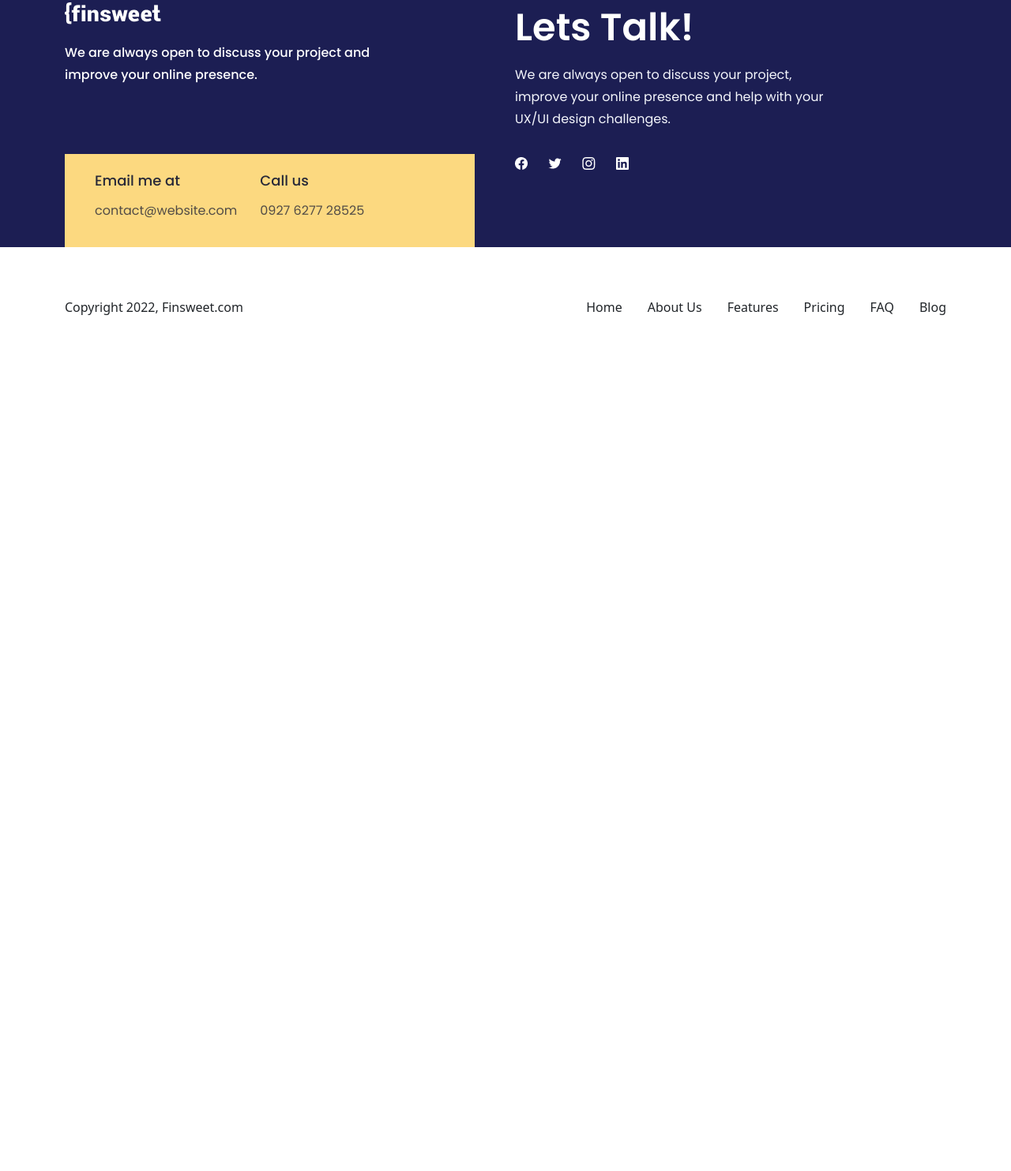
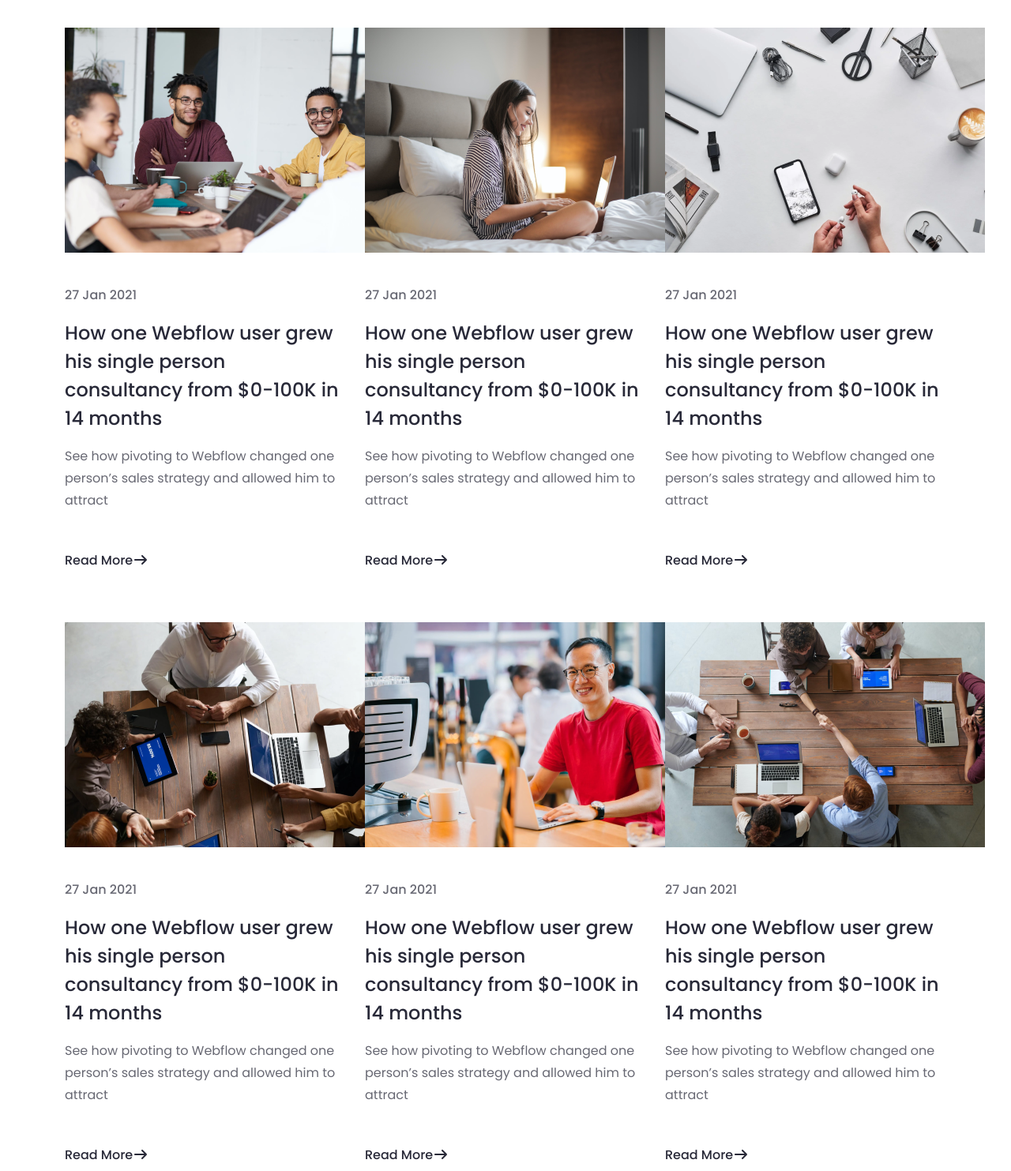
Before and after one commit to SahariorRidoy/CIT-Webflow-Agency-Bootstrap, a plain HTML site: page blog.html in a window 1280 px wide. Shown: the part 1314-2797 px from the top of the page at 79% size. Before the commit the page ends 1795 px from the top, so only its background shows below. Drawn offline with Linux system fonts and the light colour scheme.

Commit message:
Added Blog Section Blogs

```diff
--- a/blog.html
+++ b/blog.html
@@ -43,7 +43,7 @@
     </header>
 
 <main>
-    <section class="blog-section">
+    <section class="blog-section-banner">
         <div class="container">
             <div class="row">
                 <div class="col-lg-12">
@@ -65,7 +65,68 @@
         </div>
     </section>
 
-
+<!-- Blog Section -->
+<section class="blog-section">
+    <div class="container">
+        <div class="row">
+            <div class="col-lg-12">
+                <h2>Our blog</h2>
+                <div class="row">
+                    <div class="col-lg-4">
+                        <img src="images/blog/blog-1.png" alt="">
+                        <p class="date">27 Jan 2021</p>
+                        <h3>How one Webflow user grew his single person consultancy from $0-100K in 14 months</h3>
+                        <p>See how pivoting to Webflow changed one person’s sales strategy and allowed him to attract</p>
+                        <button><a href="read-blog.html">Read More<i class="fa-solid fa-arrow-right"></i
+                            > </a></button>
+                    </div>
+                    <div class="col-lg-4">
+                        <img src="images/blog/blog-2.png" alt="">
+                        <p class="date">27 Jan 2021</p>
+                        <h3>How one Webflow user grew his single person consultancy from $0-100K in 14 months</h3>
+                        <p>See how pivoting to Webflow changed one person’s sales strategy and allowed him to attract</p>
+                        <button><a href="read-blog.html">Read More<i class="fa-solid fa-arrow-right"></i
+                            > </a></button>
+                    </div>
+                    <div class="col-lg-4">
+                        <img src="images/blog/blog-3.png" alt="">
+                        <p class="date">27 Jan 2021</p>
+                        <h3>How one Webflow user grew his single person consultancy from $0-100K in 14 months</h3>
+                        <p>See how pivoting to Webflow changed one person’s sales strategy and allowed him to attract</p>
+                        <button><a href="read-blog.html">Read More<i class="fa-solid fa-arrow-right"></i
+                            > </a></button>
+                    </div>
+                </div>
+                <div class="row lower">
+                    <div class="col-lg-4">
+                        <img src="images/blog/blog-4.png" alt="">
+                        <p class="date">27 Jan 2021</p>
+                        <h3>How one Webflow user grew his single person consultancy from $0-100K in 14 months</h3>
+                        <p>See how pivoting to Webflow changed one person’s sales strategy and allowed him to attract</p>
+                        <button><a href="read-blog.html">Read More<i class="fa-solid fa-arrow-right"></i
+                            > </a></button>
+                    </div>
+                    <div class="col-lg-4">
+                        <img src="images/blog/blog-5.png" alt="">
+                        <p class="date">27 Jan 2021</p>
+                        <h3>How one Webflow user grew his single person consultancy from $0-100K in 14 months</h3>
+                        <p>See how pivoting to Webflow changed one person’s sales strategy and allowed him to attract</p>
+                        <button><a href="read-blog.html">Read More<i class="fa-solid fa-arrow-right"></i
+                            > </a></button>
+                    </div>
+                    <div class="col-lg-4">
+                        <img src="images/blog/blog-6.png" alt="">
+                        <p class="date">27 Jan 2021</p>
+                        <h3>How one Webflow user grew his single person consultancy from $0-100K in 14 months</h3>
+                        <p>See how pivoting to Webflow changed one person’s sales strategy and allowed him to attract</p>
+                        <button><a href="read-blog.html">Read More<i class="fa-solid fa-arrow-right"></i
+                            > </a></button>
+                    </div>
+                </div>
+            </div>
+        </div>
+    </div>
+  </section>
 
 
 
--- a/css/blog.css
+++ b/css/blog.css
@@ -77,11 +77,11 @@ header ul li a:visited {
 }
 
 
-/* Blog Section Styles */
-.blog-section{
+/* Blog Banner Styles */
+.blog-section-banner{
 padding: 128px 0;
 }
-.blog-section h1{
+.blog-section-banner h1{
 text-align: center;
 max-width: 949px;
 margin: 0 auto;
@@ -94,7 +94,7 @@ font-weight: 600;
 line-height: 64px;
 margin-bottom: 16px;
 }
-.blog-section h6{
+.blog-section-banner h6{
 text-align: center;
 color: var(--Dark-blue, #282938);
 text-align: center;
@@ -107,7 +107,7 @@ margin: 0 auto;
 opacity: 0.87;
 margin-bottom: 32px;
 }
-.blog-section p{
+.blog-section-banner p{
     color: var(--Dark-blue, #282938);
     text-align: center;
     font-family: Poppins;
@@ -123,17 +123,17 @@ margin: 0 auto;
 margin-top: 48px;
 margin-bottom: 16px;
 }
-.blog-section .btn{
+.blog-section-banner .btn{
     margin: 0 auto;
     border: none;
     width: 1112x;
 }
-.blog-section .btn button {
+.blog-section-banner .btn button {
     border: none;
     background: #FFF;
 
 }
-.blog-section .btn button a{
+.blog-section-banner .btn button a{
     color: var(--Royal-Blue, #2405F2);
     text-align: center;
     font-family: Poppins;
@@ -144,9 +144,67 @@ margin-bottom: 16px;
 
 }
 
-
-
-
+/* Blog Section Styles */
+.blog-section {
+    padding-bottom: 128px;
+  }
+  .blog-section .col-lg-12 h2 {
+    color: var(--Dark-blue, #282938);
+    font-family: Poppins;
+    font-size: 48px;
+    font-style: normal;
+    font-weight: 600;
+    line-height: 64px;
+    margin-bottom: 64px;
+    text-align: center;
+  }
+  .blog-section .col-lg-4 img {
+    margin-bottom: 40px;
+  }
+  .blog-section .col-lg-4 h3 {
+    color: var(--Dark-blue, #282938);
+    font-family: Poppins;
+    font-size: 24px;
+    font-style: normal;
+    font-weight: 500;
+    line-height: 36px;
+    margin-bottom: 16px;
+    margin-top: 16px;
+  }
+  .blog-section .col-lg-4 p {
+    color: var(--Dark-blue, #282938);
+    font-family: Poppins;
+    font-size: 16px;
+    font-style: normal;
+    font-weight: 400;
+    line-height: 28px;
+    opacity: 0.7;
+    max-width: 405px;
+  }
+  .blog-section .col-lg-4 .date {
+    color: var(--Dark-blue, #282938);
+    font-family: Poppins;
+    font-size: 16px;
+    font-style: normal;
+    font-weight: 500;
+    line-height: 28px;
+  }
+  .blog-section .col-lg-4 button {
+    background: none;
+    border: none;
+    margin-top: 32px;
+  }
+  .blog-section .col-lg-4 button a {
+    color: #282938;
+    font-family: Poppins;
+    font-size: 16px;
+    font-style: normal;
+    font-weight: 500;
+    line-height: 28px;
+  }
+  .blog-section .col-lg-12 .lower {
+    margin-top: 64px;
+  }
 
 /* Footer Section Styles */
 footer{
```
Also changed, not shown: images/blog/blog-1.png (added), images/blog/blog-2.png (added), images/blog/blog-3.png (added), images/blog/blog-4.png (added), images/blog/blog-5.png (added), images/blog/blog-6.png (added), 1 other file.
